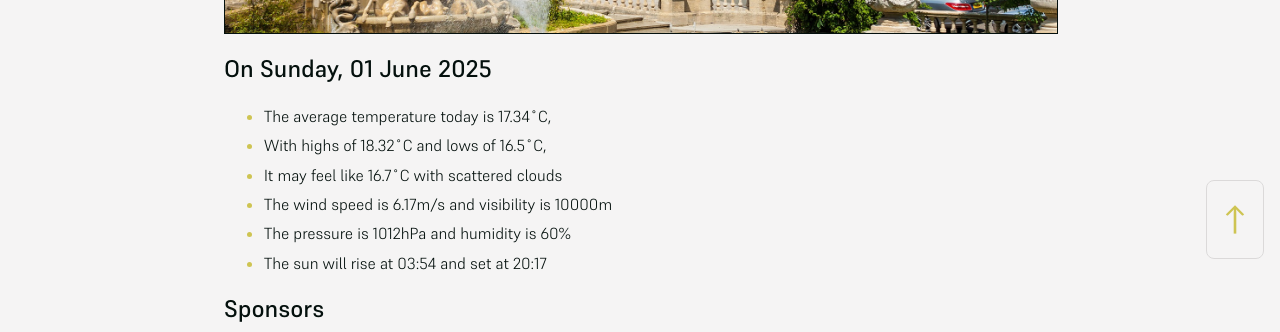
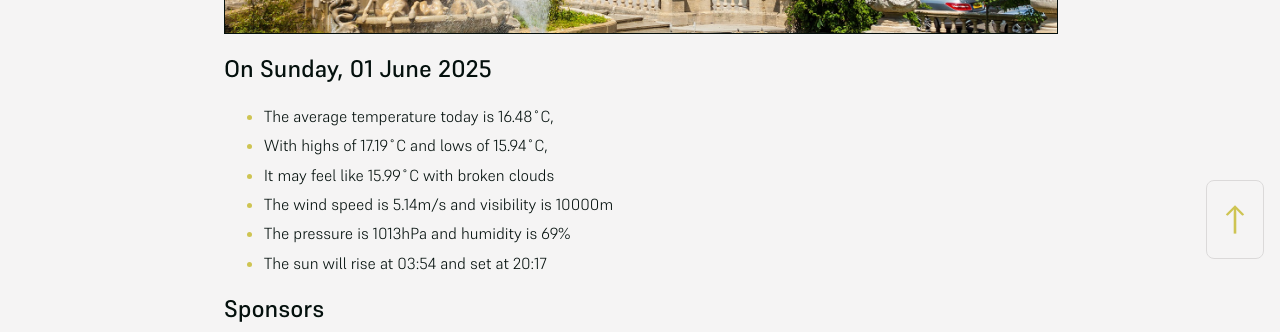
Before and after one commit to mat-0/cheltenham-open-data, a Jekyll site: the page built from index.md, in a window 1280 px wide. Shown: the part 625-957 px from the top of the page. Built offline with Jekyll 4.4.1, drawn with Linux system fonts in a browser that asks for light colours.

Commit message:
Updated 2025-06-01 17:58:17

```diff
--- a/index.md
+++ b/index.md
@@ -10,11 +10,11 @@ seo: Menu
 <!-- weather_marker starts -->
 ## On Sunday, 01 June 2025
 
-- The average temperature today is 17.34˚C,
-- With highs of 18.32˚C and lows of 16.5˚C,
-- It may feel like 16.7˚C with scattered clouds
-- The wind speed is 6.17m/s and visibility is 10000m
-- The pressure is 1012hPa and humidity is 60%
+- The average temperature today is 16.48˚C,
+- With highs of 17.19˚C and lows of 15.94˚C,
+- It may feel like 15.99˚C with broken clouds
+- The wind speed is 5.14m/s and visibility is 10000m
+- The pressure is 1013hPa and humidity is 69%
 - The sun will rise at 03:54 and set at 20:17
 
 <!-- weather_marker ends -->
```
Also changed, not shown: _data/flood.json (+4 -4 lines), _pages/news.md (+14 -14 lines).
